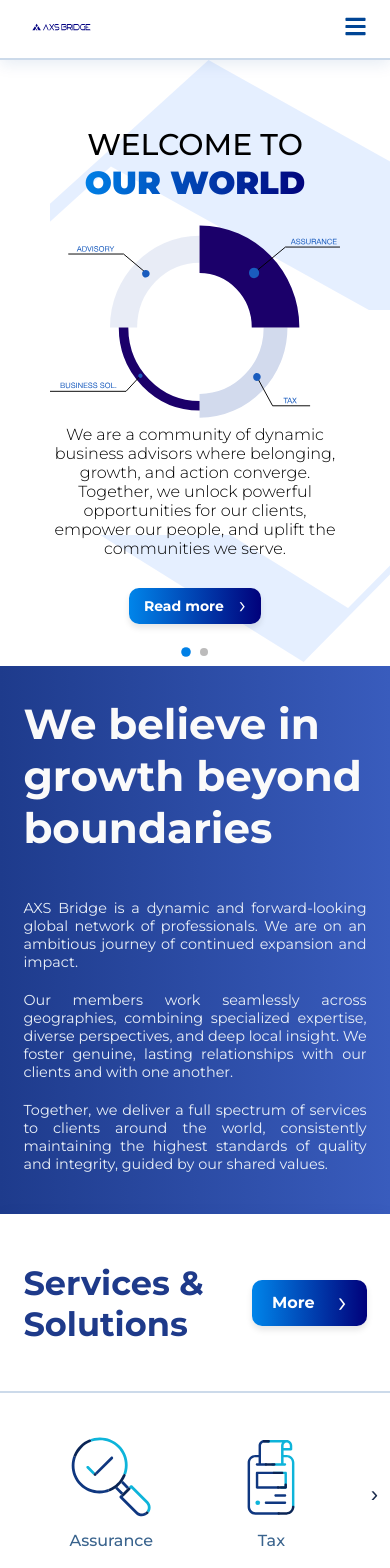
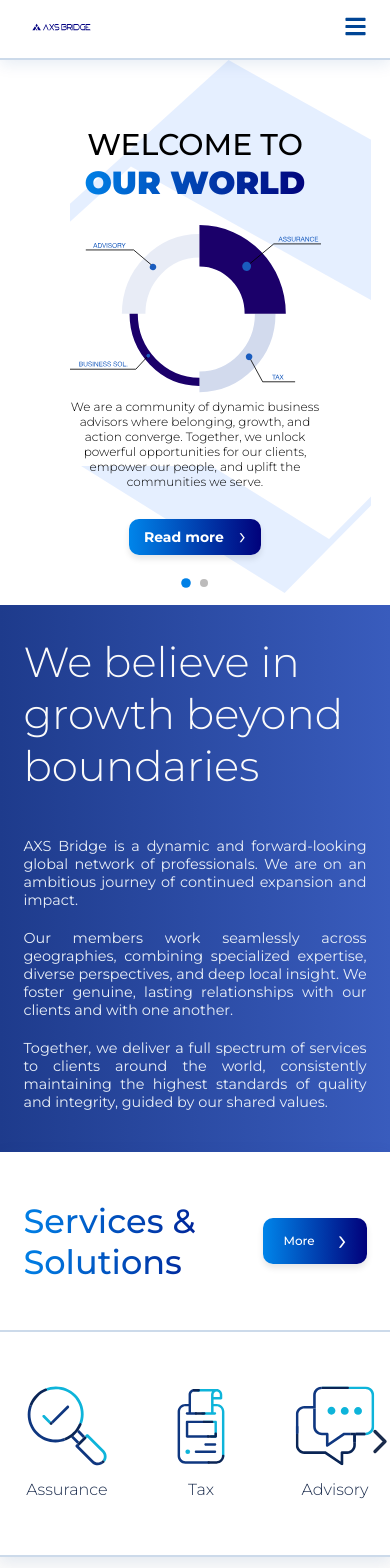
Before and after one commit to Muhammadsuleman31/axs-bridge, a Next.js app: page / in a window 390 px wide. Shown: the top 1568 px of the page. Built offline with nearby package versions, Linux system fonts and the light colour scheme.

Commit message:
contact form and font

```diff
--- a/app/component/Footer.js
+++ b/app/component/Footer.js
@@ -3,6 +3,7 @@
 import styles from "./Footer.module.css";
 import { FaTwitter, FaFacebookF, FaLinkedinIn } from "react-icons/fa";
 import { FiArrowUpRight, FiChevronDown } from "react-icons/fi";
+
 
 function Footer() {
   const [openSection, setOpenSection] = useState(null);
--- a/app/component/InfiniteSlider.js
+++ b/app/component/InfiniteSlider.js
@@ -1,6 +1,7 @@
 "use client";
 import React, { useState, useRef, useEffect } from "react";
 import styles from "./InfiniteSlider.module.css";
+import { FiChevronLeft, FiChevronRight } from 'react-icons/fi';
 
 const slidesData = [
   { id: 1, title: "Assurance", link: "/services/assurance", img: "services-icons/assurance-icon.svg" },
@@ -131,8 +132,8 @@
 
   return (
     <div className={styles.sliderContainer}>
-      <button className={styles.arrow} onClick={slidePrev} disabled={currentIndex === 0}>
-        &#8249;
+      <button className={`${styles.leftarrow} ${styles.arrow}`} onClick={slidePrev} disabled={currentIndex === 0}>
+       <FiChevronLeft size={60} /> {/* Adjust size as needed */}
       </button>
 
       <div
@@ -180,11 +181,11 @@
       </div>
 
       <button
-        className={styles.arrow}
+        className={`${styles.rightarrow} ${styles.arrow}`}
         onClick={slideNext}
         disabled={currentIndex >= Math.ceil(slidesData.length - slidesPerView)}
       >
-        &#8250;
+       <FiChevronRight size={60} /> {/* Adjust size as needed */}
       </button>
     </div>
   );
--- a/app/component/InfiniteSlider.module.css
+++ b/app/component/InfiniteSlider.module.css
@@ -5,9 +5,25 @@
   overflow: hidden;
   padding: 20px 0;
   box-sizing: border-box;
+  position: relative;
+  justify-content: center;
 }
 
 
+.sliderContainer button {
+  position: absolute;
+}
+
+.leftarrow{
+  left: -50px;
+  z-index: 2000;
+}
+
+.rightarrow{
+  right: -50px;
+
+  z-index: 2000;
+}
 
 
 .sliderViewport {
@@ -22,10 +38,11 @@
 
 .slide {
   min-width: 200px;
-  margin: 0 30px;
+
   flex-shrink: 0;
   text-align: center;
   white-space: normal;
+  align-content: center;
   cursor: pointer;
 }
 
@@ -37,7 +54,9 @@
 
 .slide {
   transition: transform 0.3s ease, box-shadow 0.3s ease;
+  width: 16.5%;
 
+  justify-self: center;
 }
 
 
@@ -47,36 +66,33 @@
 }
 
 .slide img {
-  width: 140px;
-  height: 140px;
+  width: 50%;
   margin-bottom: 10px;
 }
 
 .slide a {
   display: block;
-  color: #39638d;
-  font-weight: 500;
+  color: #1A2B4C;
+    font-size: 1.1rem;
+    font-weight: 300;
+
   text-decoration: none;
-  font-size: 20px;
+
   line-height: 1.3;
   word-wrap: break-word;
 }
 
 .arrow {
-  background-color: #1A2B4C;
+  background-color: transparent;
   border: none;
-  color: #fafafa;
-  font-size: 24px;
-  padding: 10px 20px;
+  color: #1A2B4C;
   cursor: pointer;
-  border-radius: 5px;
   margin: 0 2rem;
   transition: background 0.3s;
 }
 
 .arrow:hover:not(:disabled) {
-  background-color: #FFD700;
-  color: #f8f8f8;
+  color: #0085EA;
 }
 
 .arrow:disabled {
@@ -84,10 +100,11 @@
   cursor: not-allowed;
 }
 
+
 /* Responsive: Mobile */
 @media (max-width: 768px) {
   .slide {
-    min-width: 140px;
+    min-width: 114px;
     margin: 0 10px;
   }
 
@@ -101,22 +118,36 @@
   }
 
   /* Minimal arrows on mobile */
-  .arrow {
-      background-color: transparent !important;
-      background: transparent !important;
-      border: none;
-      box-shadow: none !important;
-  color: #1A2B4C;
-  font-size: 22px;
-  padding: 4px 12px;
-  cursor: pointer;
-  border-radius: 50%;
-  margin: 0 0;
-  transition: background 0.3s;
+
 }
 
-.arrow:hover:not(:disabled) {
-  background-color: #FFD700;
-  color: #1A2B4C;
+
+@media (max-width: 468px){
+
+  .arrow svg{
+    height: 40px;
+  }
+ .leftarrow {
+  /* Positioning: Move it to the middle vertically */
+  top: 50%;
+  left: -50px;
+
+  /* Transformation: Shift the element up by 50% of its OWN height
+     to perfectly center it on the 50% mark. */
+  transform: translateY(-50%);
+
+  z-index: 2000;
 }
+
+.rightarrow {
+  /* Positioning: Move it to the middle vertically */
+  top: 50%;
+  right: -50px;
+
+  /* Transformation: Shift the element up by 50% of its OWN height */
+  transform: translateY(-50%);
+
+  z-index: 2000;
 }
+
+}
--- a/app/component/hero/hero.module.css
+++ b/app/component/hero/hero.module.css
@@ -3,7 +3,7 @@
 }
 
 .text2 p{
-    font-size: 16px;
+    font-size: 1rem;
     font-weight: 300;
     max-width: 630px;
 }
@@ -14,7 +14,7 @@
 
 .text2{
   position: absolute;
-  right: 50px;
+  right: 0px;
 
 }
 
@@ -60,7 +60,7 @@
     font-weight: 900;
 }
 .text1 p{
-    font-size: 16px;
+    font-size: 1rem;
     font-weight: 300;
     max-width: 630px;
 }
@@ -78,7 +78,7 @@
   cursor: pointer;
   background: linear-gradient(to right, #0085EA, #01017B); /* Slight reversal or change */
   color: #ffffff;
-  font-size: 16px;
+  font-size: 1rem;
   font-weight: bold;
   transition: all 0.3s ease;
   box-shadow: 0 4px 6px rgba(0, 0, 0, 0.1);
@@ -106,14 +106,14 @@
 }
 
 .herosection{
-    padding: 0 50px;
+    /* padding: 0 50px; */
     display: flex;
     flex-direction: row;
 
     justify-content: space-between;
     align-items: center;
-    margin: 0px auto;
-    max-width: 1700px;
+    margin: 2vw 5vw;
+
     position: relative;
       aspect-ratio: 20 / 9;
       overflow: hidden;
--- a/app/globals.css
+++ b/app/globals.css
@@ -17,6 +17,13 @@
 a{
   cursor: pointer;
 }
+
+
+@media (min-width: 1400px) {
+  html{
+    font-size: 18px;
+  }
+  }
 
 
   @media (max-width: 1000px) {
--- a/app/page.js
+++ b/app/page.js
@@ -121,7 +121,7 @@
     viewport={{ once: true, amount: 0.3 }} // Trigger once when 30% visible
 >
     <div className={styles.servicesheading}>
-        <div><h1>Services & Solutions</h1></div>
+        <div><h1 className="grad">Services & Solutions</h1></div>
         <div>
             {/* If Link is a Next.js component, make sure it's imported */}
            <a href="/services" className="button">
--- a/app/page.module.css
+++ b/app/page.module.css
@@ -103,7 +103,7 @@
   flex-direction: row;
   justify-content: center;
   align-items: center ;
-  padding: 6vw 50px;
+  padding: 6vw 5vw;
   justify-items: center;
   margin: 0 auto;
   gap: 100px;
@@ -116,6 +116,7 @@
 .secondsection h1{
   font-size: 3.5rem;
   margin: 0;
+  font-weight: 300;
 }
 .desc p{
   font-weight: 400;
@@ -156,10 +157,16 @@
 
 .servicesheading h1{
     font-size: 3rem !important;
+    font-weight: 500;
+}
+
+.servicesheading a{
+  font-size: 1rem;
+  font-weight: 500;
 }
 
 .servicesheading{
-  padding: 7vh 50px;
+  padding: 7vh 5vw;
  color: #1e3a8a;
   display: flex;
   flex-direction: row;
```
